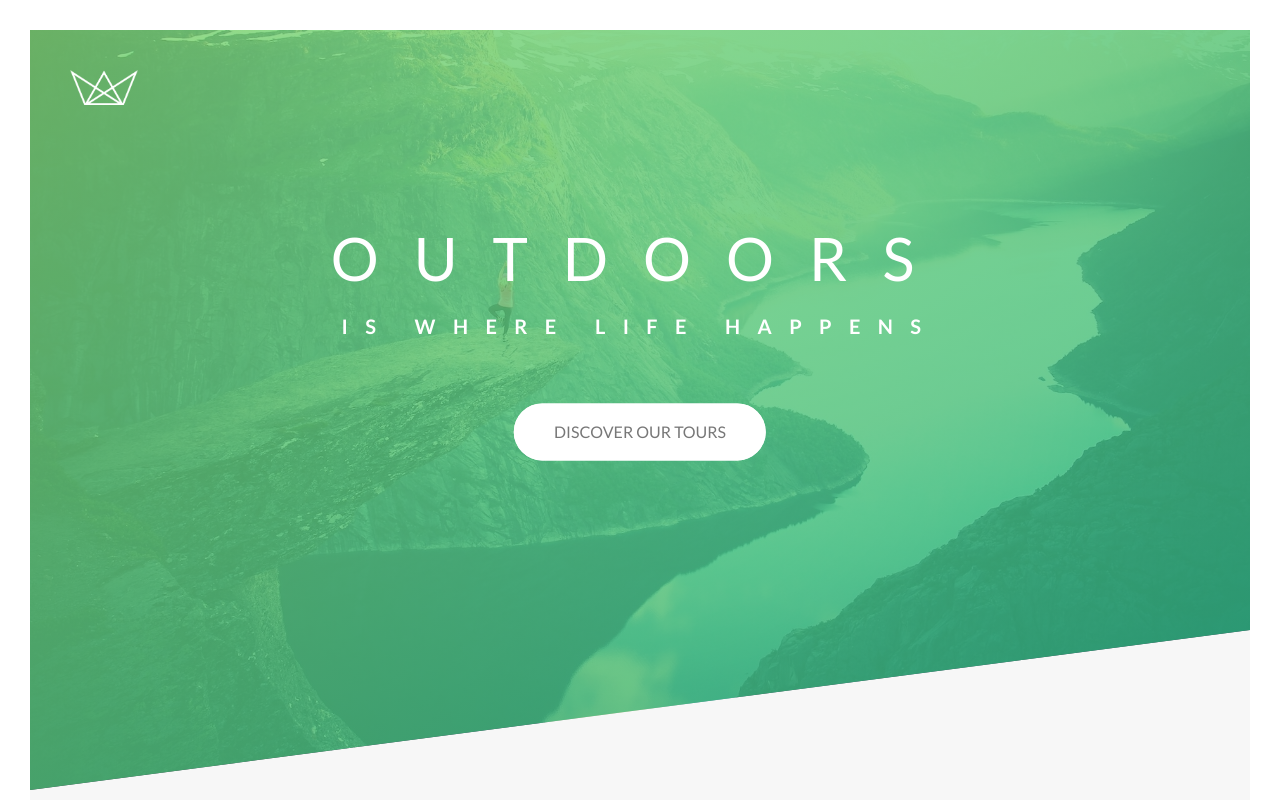
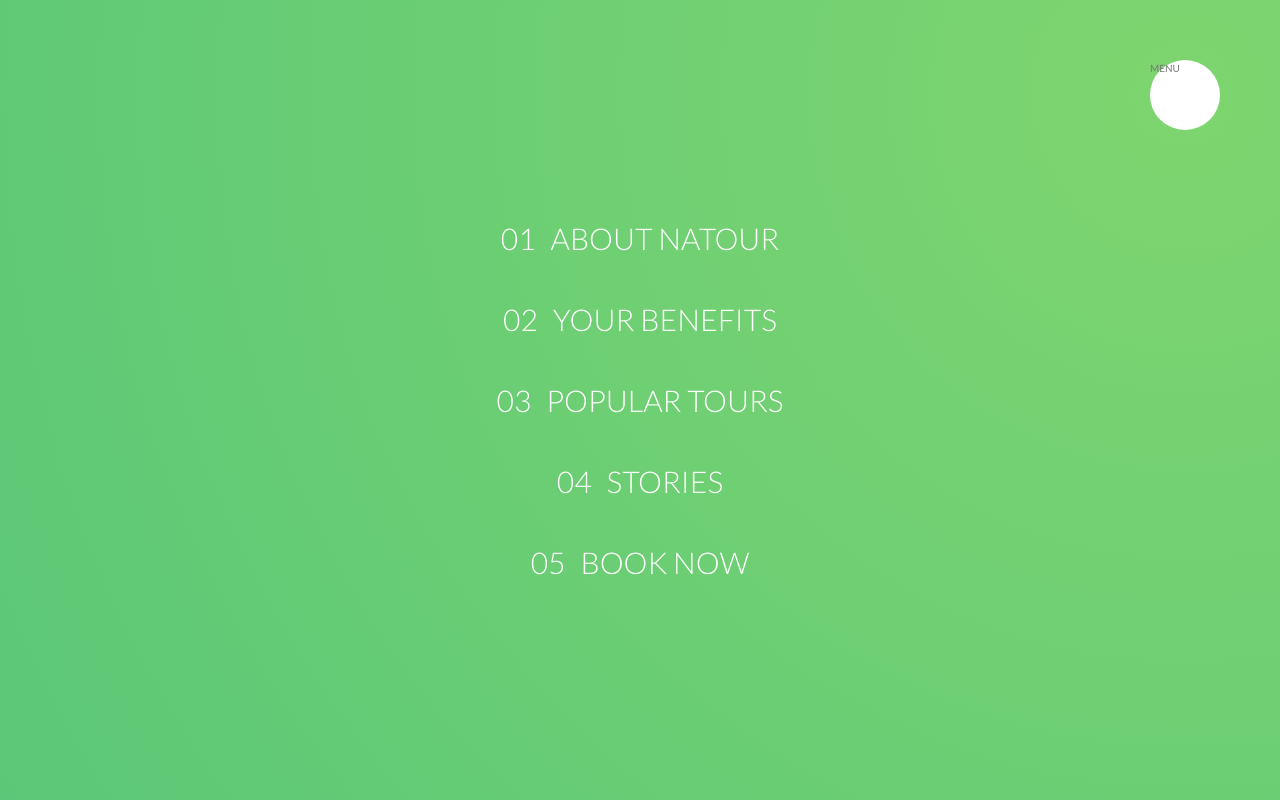
Before and after one commit to DevQNguyen/natour-css-jonas, a website: page index.html in a window 1280 px wide. Shown: the top 800 px of the page. Drawn offline with Linux system fonts and the light colour scheme.

Commit message:
Completed #49, menu button, background, sliding buttons

```diff
--- a/index.html
+++ b/index.html
@@ -15,6 +15,27 @@
 </head>
 
 <body>
+
+    <!------- NAVIGATION SECTION ------------>
+    <div class="navigation">
+        <input type="checkbox" class="navigation__checkbox" id="navi-toggle">
+
+        <label for="navi-toggle" class="navigation__button">MENU</label>
+
+        <div class="navigation__background">&nbsp</div>
+
+        <nav class="navigation__nav">
+            <ul class="navigation__list">
+                <li class="navigation__item"><a href="#" class="navigation__link"><span>01</span>About Natour</a></li>
+                <li class="navigation__item"><a href="#" class="navigation__link"><span>02</span>Your benefits</a></li>
+                <li class="navigation__item"><a href="#" class="navigation__link"><span>03</span>Popular tours</a></li>
+                <li class="navigation__item"><a href="#" class="navigation__link"><span>04</span>Stories</a></li>
+                <li class="navigation__item"><a href="#" class="navigation__link"><span>05</span>Book now</a></li>
+        </nav>
+    </div>
+
+
+    <!--------- HEADER SECTION --------------->
     <header class="header">
         <div class="header__logo-box">
             <img src="img/logo-white.png" alt="Logo" class="header__logo">
@@ -31,8 +52,7 @@
     </header>
 
 
-    <!------ MAIN SECTION ----->
-
+    <!------------ MAIN SECTION ---------->
     <main>
 
         <section class="section-about">
--- /dev/null
+++ b/sass/layout/_navigation.scss
@@ -0,0 +1,81 @@
+.navigation {
+
+  &__checkbox {
+    display: none;
+  }
+
+  &__button {
+    background-color: $color-white;
+    height: 7rem;
+    width: 7rem;
+    position: fixed;
+    top: 6rem;
+    right: 6rem;
+    border-radius: 50%;
+    z-index: 2000;
+  }
+
+  &__background {
+    width: 6rem;
+    height: 6rem;
+    border-radius: 50%;
+    position: fixed;
+    top: 6.5rem;
+    right: 6.5rem;
+    background-image: radial-gradient($color-primary-light, $color-primary-dark);
+    z-index: 1000;
+
+    transform: scale(80);
+  }
+
+  &__nav {
+    height: 100vh;
+    width: 100%;
+    position: fixed;
+    top: 0;
+    right: 0;
+    z-index: 1500;
+  }
+
+  &__list {
+    position: absolute;
+    top: 50%;
+    left: 50%;
+    transform: translate(-50%, -50%);
+    list-style: none;
+    text-align: center;
+  }
+
+  &__item {
+    margin: 1rem;
+  }
+
+  &__link {
+    &:link,
+    &:visited {
+      display: inline-block;
+      font-size: 3rem;
+      font-weight: 300;
+      padding: 1rem 2rem;
+      color: $color-white;
+      text-decoration: none;
+      text-transform: uppercase;
+      background-image: linear-gradient(120deg, transparent 0%, transparent 50%, $color-white 50%);
+      background-size: 225%;
+      transition: all .4s;
+
+      span {
+        margin-right: 1.5rem;
+        display: inline-block;
+      }
+    }
+
+    &:hover,
+    &:active {
+      background-position: 100%;
+      color: $color-primary;
+      transform: translateX(1rem);
+    }
+
+  }
+}
--- a/sass/main.scss
+++ b/sass/main.scss
@@ -15,4 +15,5 @@
 @import 'layout/footer';
 @import 'layout/grid';
 @import 'layout/header';
+@import 'layout/navigation';
 @import 'pages/home';
```
Also changed, not shown: css/style.css, sass/abstracts/_variables.scss (line endings or trailing spaces), sass/base/_utilities.scss (line endings or trailing spaces).
